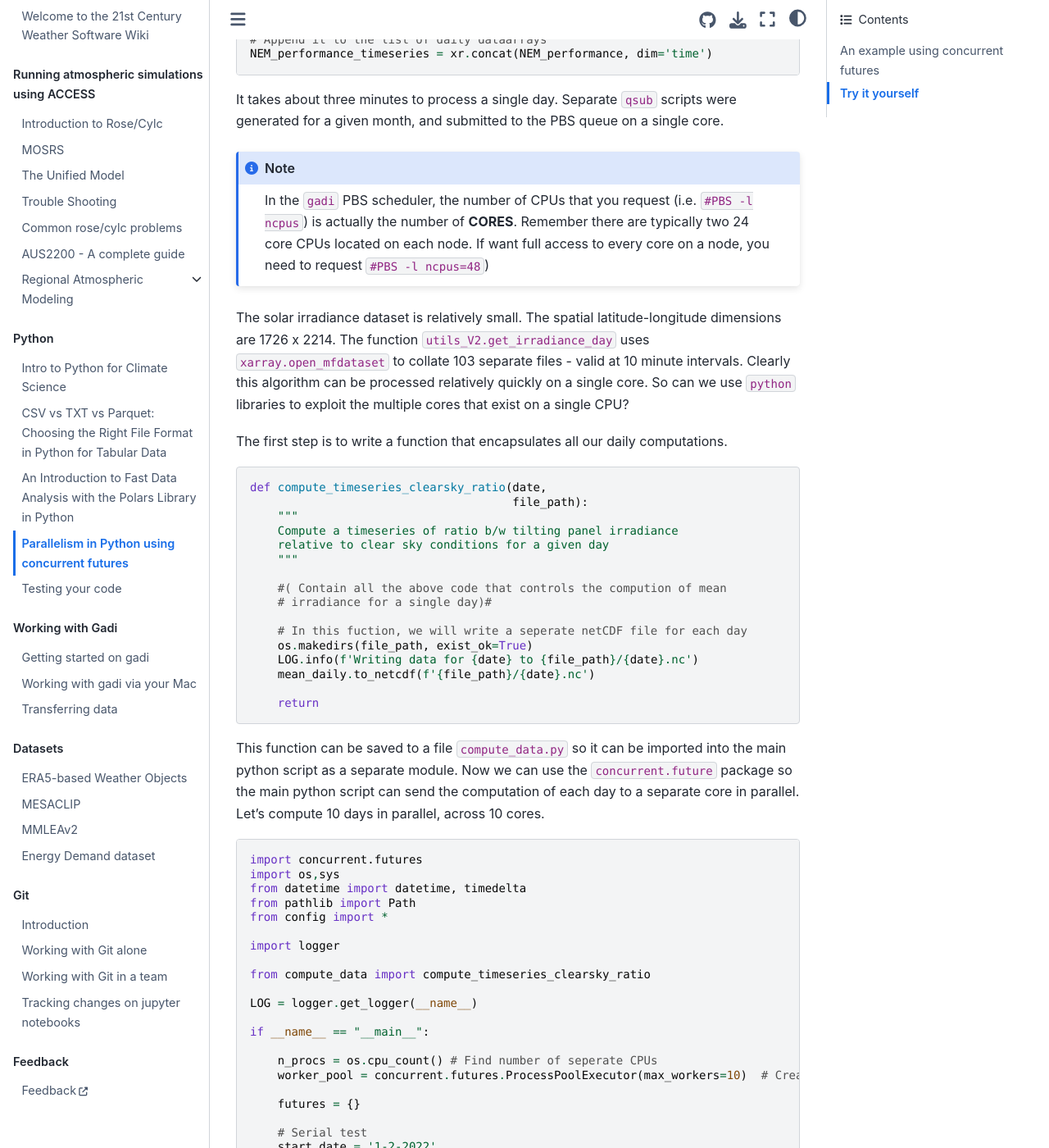
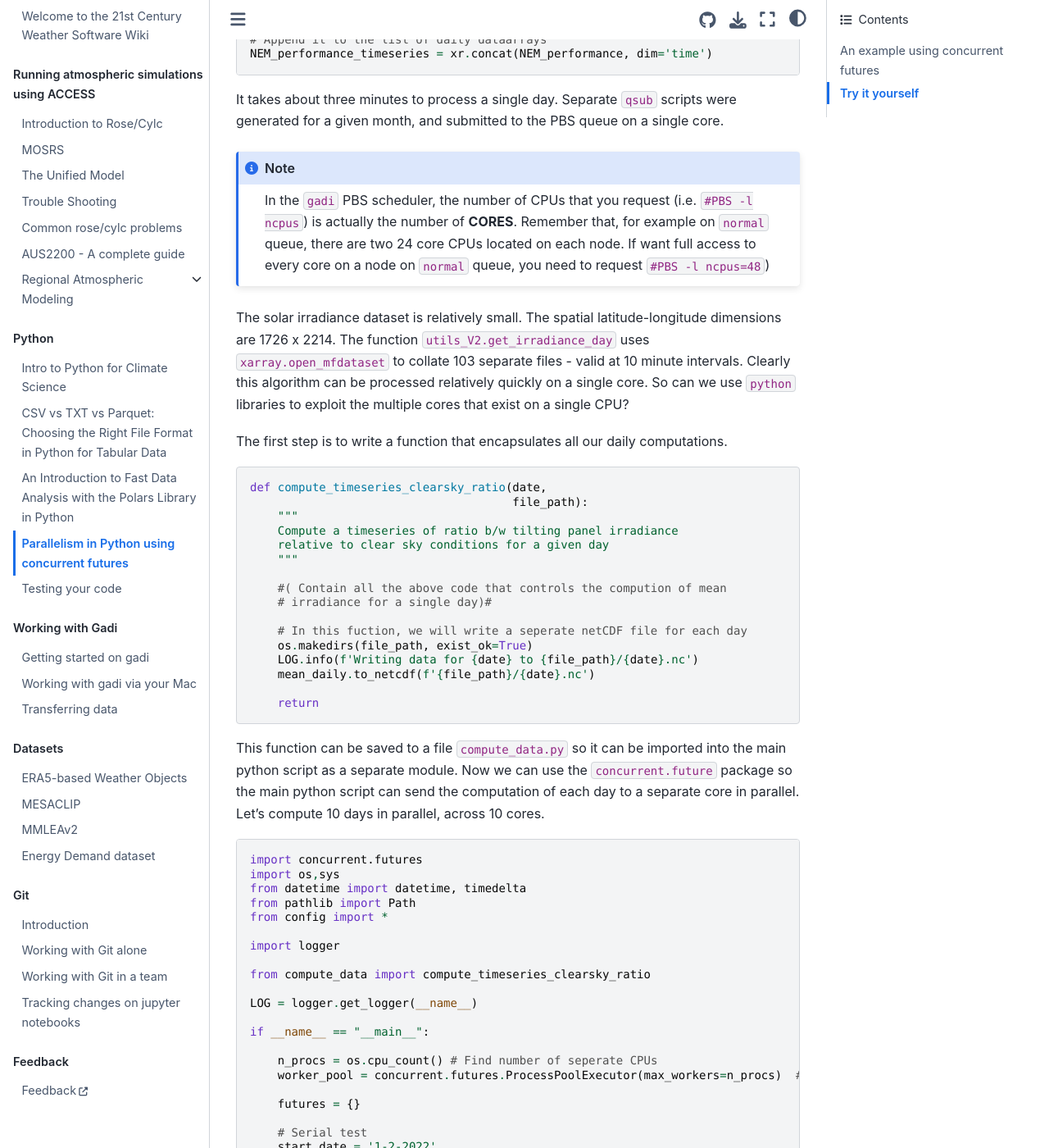
Before and after one commit to 21centuryweather/21st-Century-Weather-Software-Wiki, a Jupyter Book: the page built from python/concurrent_futures.md, in a window 1280 px wide and 1400 px high, scrolled down 2421 px. Shown: the whole window at 82% size. Built offline with Jupyter Book 1.0.4 settings and Sphinx 7.4.7 and the Sphinx Book theme 1.1.4, drawn with Linux system fonts in a browser that asks for light colours; pages that are not in the unit, such as notebooks, are missing from menus; some of the changed text lies outside the part shown.

Commit message:
Update concurrent_futures.md

```diff
--- a/python/concurrent_futures.md
+++ b/python/concurrent_futures.md
@@ -80,7 +80,7 @@ It takes about three minutes to process a single day. Separate `qsub` scripts we
 
 :::{note}
 
-In the `gadi` PBS scheduler, the number of CPUs that you request (i.e. `#PBS -l ncpus`) is actually the number of **CORES**. Remember there are typically two 24 core CPUs located on each node. If want full access to every core on a node, you need to request `#PBS -l ncpus=48`)
+In the `gadi` PBS scheduler, the number of CPUs that you request (i.e. `#PBS -l ncpus`) is actually the number of **CORES**. Remember that, for example on `normal` queue, there are two 24 core CPUs located on each node. If want full access to every core on a node on `normal` queue, you need to request `#PBS -l ncpus=48`)
 :::
 
 The solar irradiance dataset is relatively small. The spatial latitude-longitude dimensions are 1726 x 2214. The function `utils_V2.get_irradiance_day` uses `xarray.open_mfdataset` to collate 103 separate files - valid at 10 minute intervals. Clearly this algorithm can be processed relatively quickly on a single core. So can we use `python` libraries to exploit the multiple cores that exist on a single CPU?
@@ -121,7 +121,7 @@ LOG = logger.get_logger(__name__)
 if __name__ == "__main__":
 
     n_procs = os.cpu_count() # Find number of seperate CPUs
-    worker_pool = concurrent.futures.ProcessPoolExecutor(max_workers=10)  # Create the number of parallel branches and fix it equal to the number of cores. Each core will have one job submitted
+    worker_pool = concurrent.futures.ProcessPoolExecutor(max_workers=n_procs)  # Create the number of parallel branches and fix it equal to the number of cores. Each core will have one job submitted
 
     futures = {}
 
```
Also changed, not shown: other parts of python/concurrent_futures.md (+2 -2 lines).
